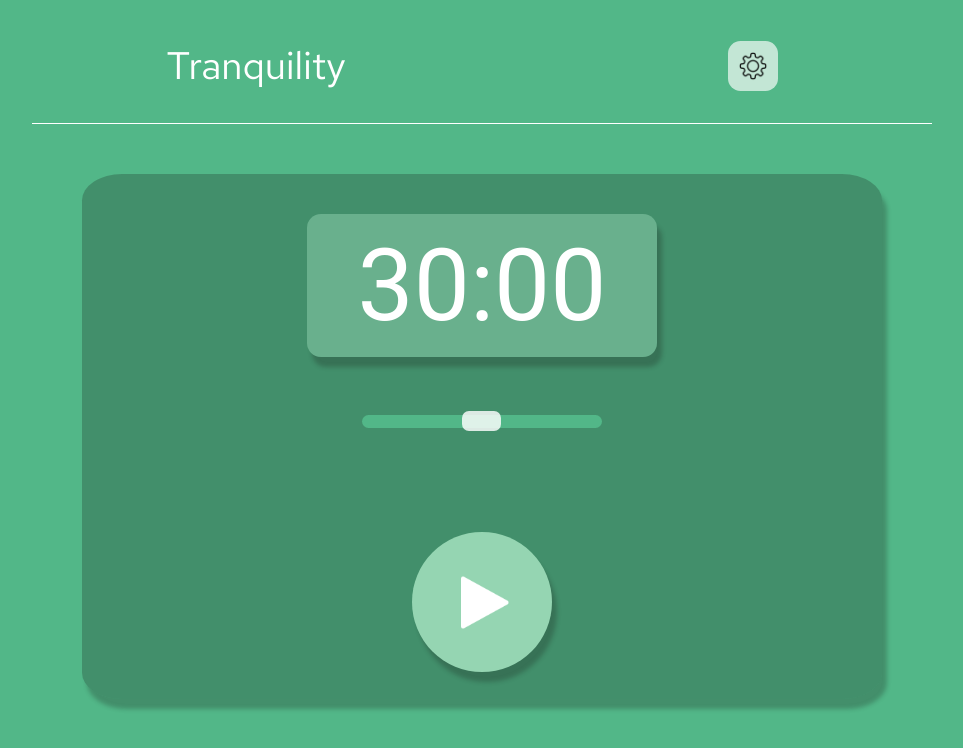
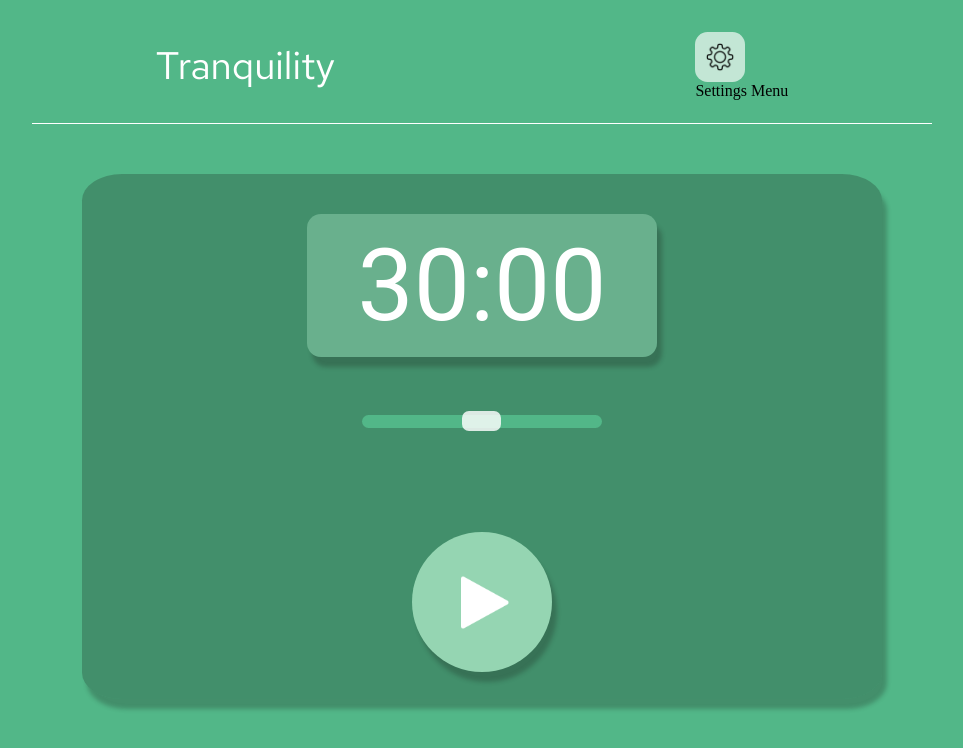
Before and after one commit to NickMagidson/meditation-app, a React (Create React App) app: page / in a window 1280 px wide. Shown: the top 748 px of the page, without its empty margins (158-1121 px from the left). Built offline with nearby package versions, Linux system fonts and the light colour scheme.

Commit message:
Modal component setup

```diff
--- a/src/components/Header.js
+++ b/src/components/Header.js
@@ -1,5 +1,6 @@
 import React from "react";
 import Gear from '../imgs/gear.png'
+import Modal from "./Modal";
 
 function Header() {
 	return (
@@ -13,6 +14,11 @@ function Header() {
 					<button className="settings-button">
 						<img id="gear" src={Gear} />
 					</button>
+
+					<Modal>
+						Settings Menu
+					</Modal>
+
 				</div>
 			</header>
 			<div className="line-divider"></div>
--- /dev/null
+++ b/src/components/Modal.js
@@ -0,0 +1,9 @@
+import React from 'react'
+
+export default function Modal() {
+  return (
+    <div>
+			Settings Menu
+    </div>
+  )
+}
```
